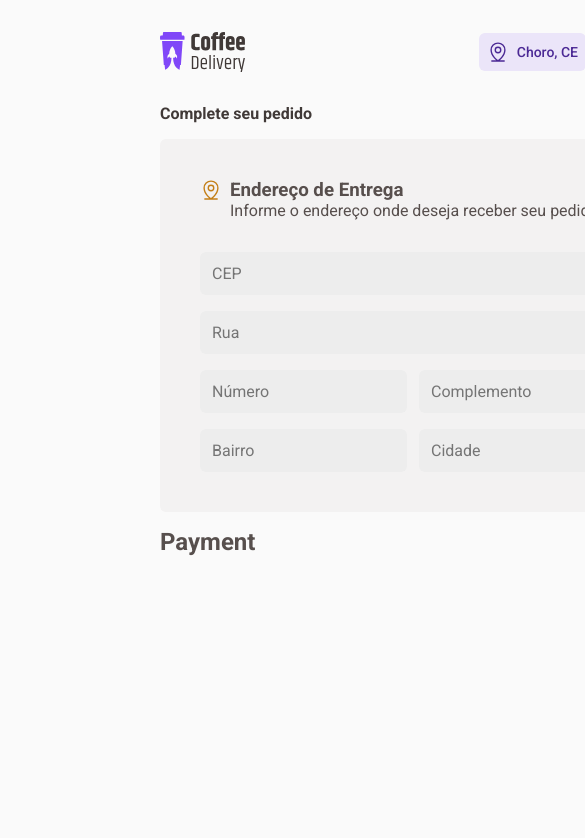
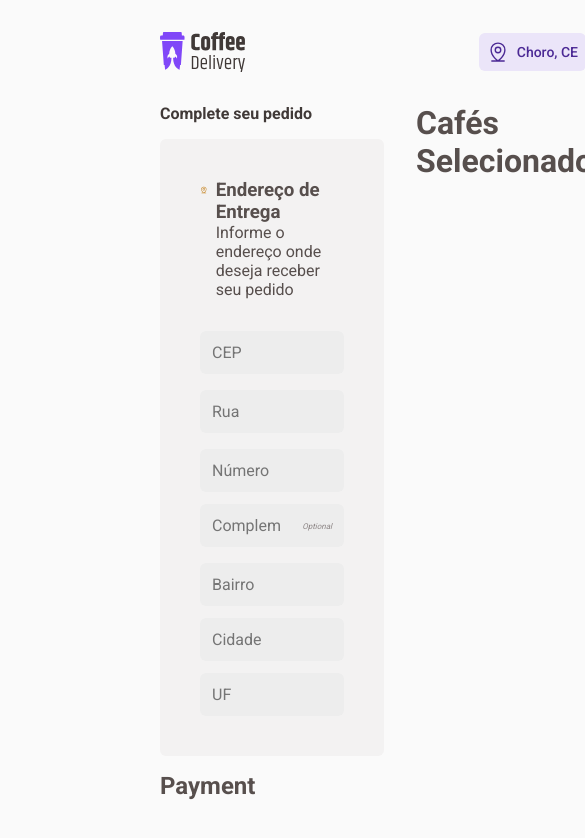
Before and after one commit to alvarobianor/coffee-delivery, a React (Vite) app: page /checkout in a window 390 px wide. Shown: the top 838 px of the page, 585 px wide, since content can reach past the window. Built offline with nearby package versions, Linux system fonts and the light colour scheme.

Commit message:
Adding media queries

```diff
--- a/src/Components/FinishOrder/index.tsx
+++ b/src/Components/FinishOrder/index.tsx
@@ -62,12 +62,28 @@ const Form = styled.form`
   display: flex;
   flex-direction: column;
   gap: 1rem;
+
+  @media (max-width: 768px) {
+    flex-direction: column;
+    div,
+    input {
+      width: 100%;
+    }
+  }
 `;
 
 const Row = styled.div`
   display: flex;
   width: 100%;
   gap: 0.75rem;
+
+  @media (max-width: 768px) {
+    flex-direction: column;
+    div,
+    input {
+      width: 100%;
+    }
+  }
 `;
 
 interface InputProps {
@@ -99,6 +115,10 @@ const InputWrapper = styled.div`
     font-size: 0.875rem;
     color: ${({ theme }) => theme.colors['base-label']};
     font-style: italic;
+
+    @media (max-width: 768px) {
+      font-size: 0.5rem;
+    }
   }
 `;
 
```
